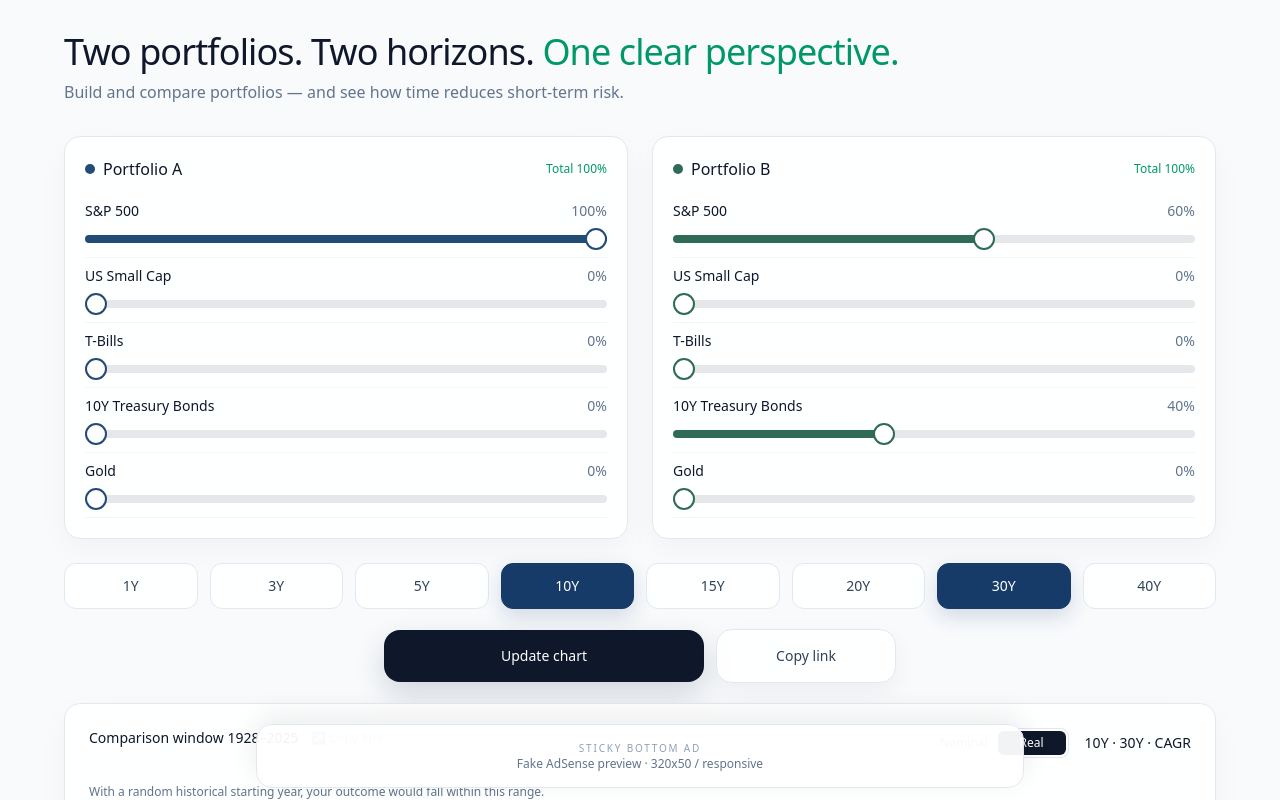
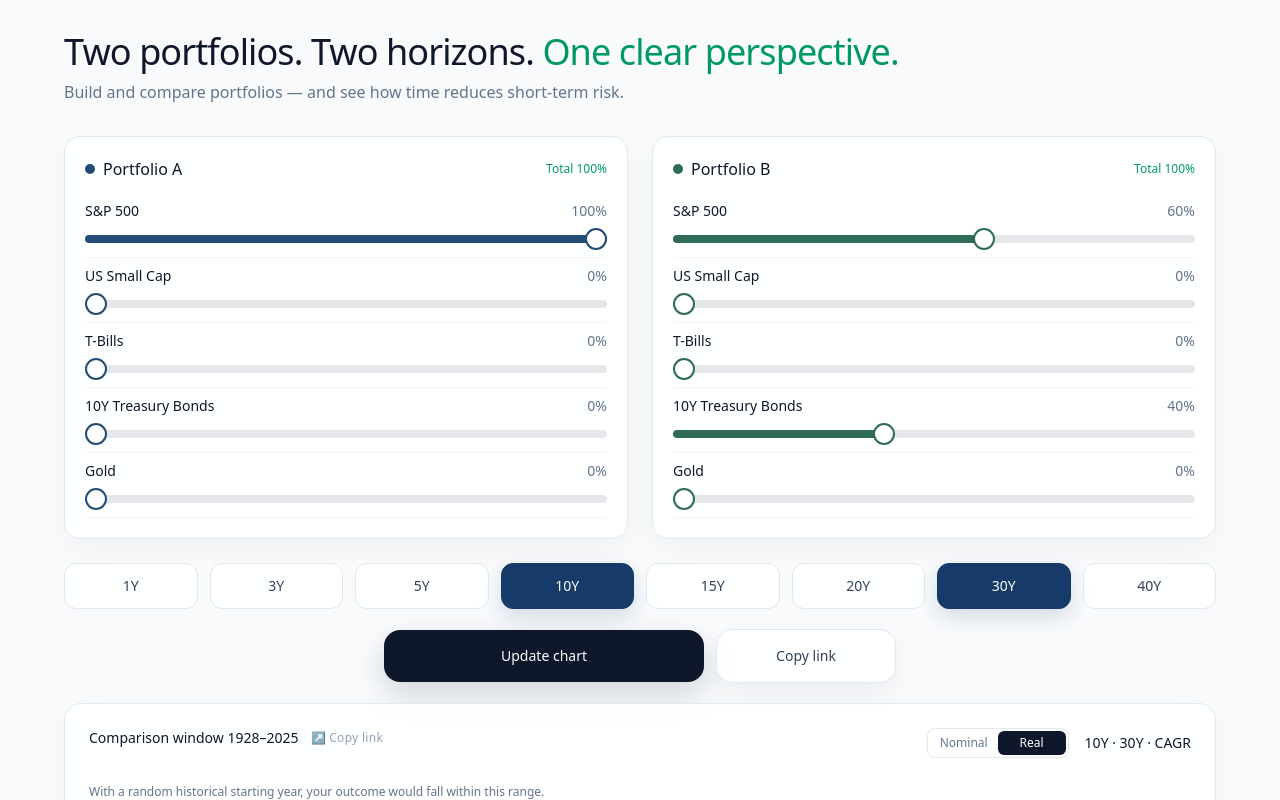
Before and after one commit to horizonworks-lab/portfolio-lab, a React (Vite) app: page / in a window 1280 px wide. Shown: the top 800 px of the page. Built offline with nearby package versions, Linux system fonts and the light colour scheme.

Commit message:
Update App.jsx

```diff
--- a/src/App.jsx
+++ b/src/App.jsx
@@ -696,12 +696,6 @@ export default function App() {
         <FooterInfo activeSection={activeFooterSection} setActiveSection={setActiveFooterSection} />
         <div className="h-[100px]" />
       </div>
-
-      <div className="fixed bottom-0 left-0 right-0 z-50 flex justify-center px-3 pb-3 pointer-events-none">
-        <div className="pointer-events-auto w-full max-w-3xl h-[64px] rounded-2xl border border-slate-200 bg-white/95 shadow-[0_-8px_30px_rgba(15,23,42,0.08)] grid place-items-center text-center">
-          <div><div className="text-[10px] uppercase tracking-[0.18em] text-slate-400">Sticky bottom ad</div><div className="text-xs text-slate-500">Fake AdSense preview · 320x50 / responsive</div></div>
-        </div>
-      </div>
     </main>
   );
 }
```
